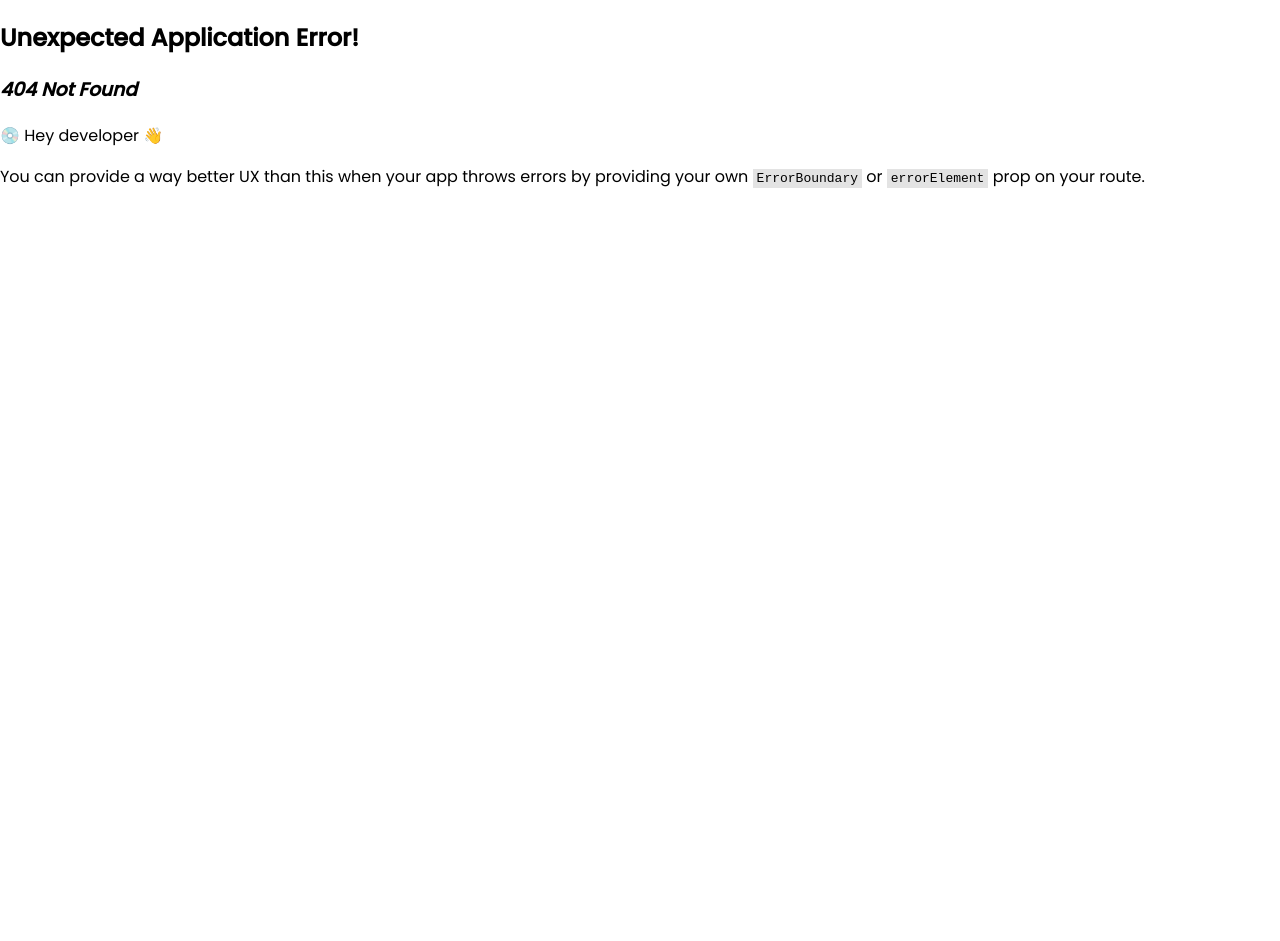
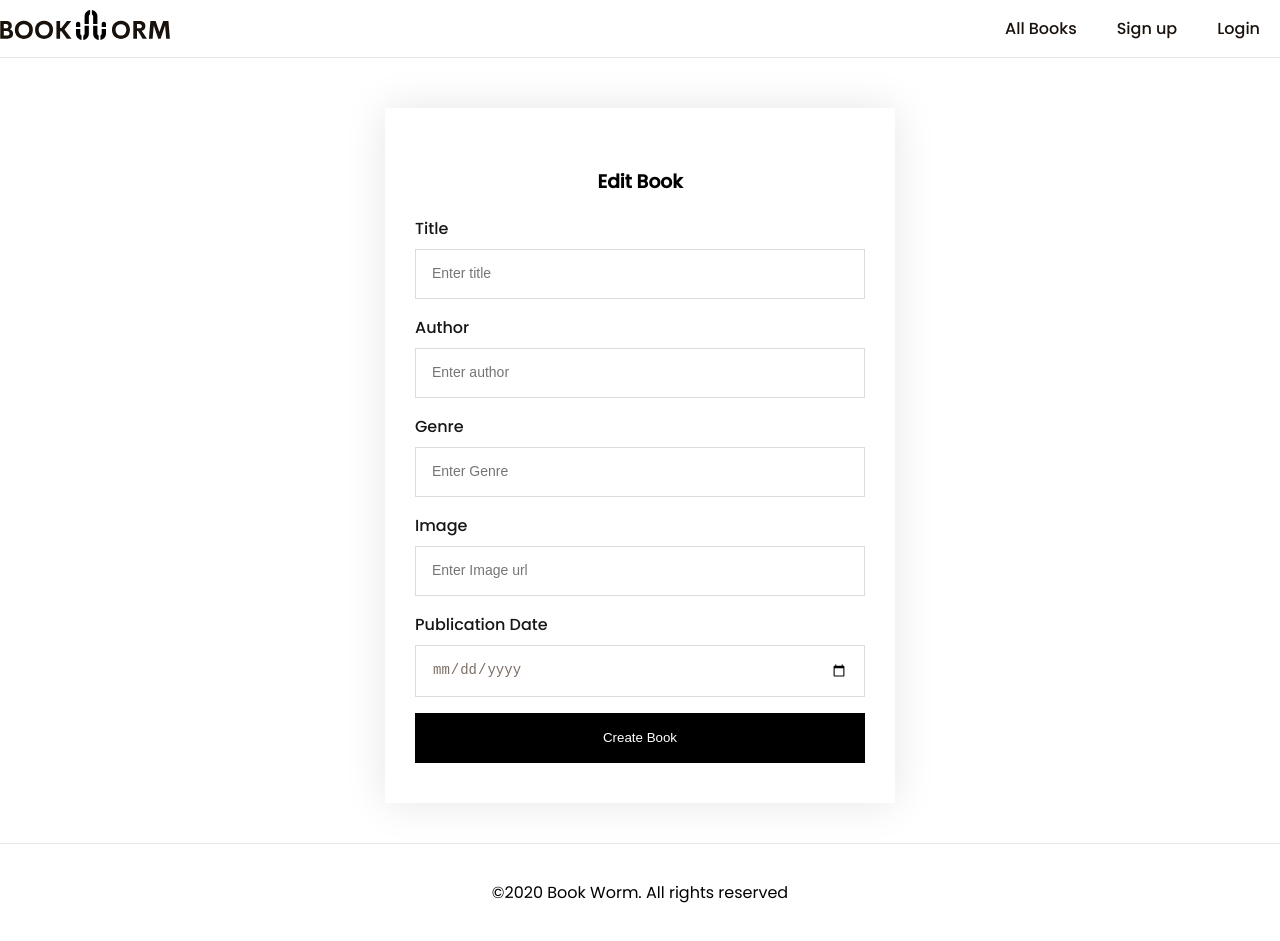
Before and after one commit to mamun8893/book-catalog, a React (Vite) app: page /edit-book/1 in a window 1280 px wide. Before the commit this address had no page. Before the commit the page ends 800 px from the top, so only its background shows below. Built offline with nearby package versions, Linux system fonts and the light colour scheme; no server answers.

Commit message:
delete book

```diff
--- a/package.json
+++ b/package.json
@@ -16,7 +16,8 @@
     "react-hook-form": "^7.45.2",
     "react-redux": "^8.1.1",
     "react-router-dom": "^6.14.1",
-    "react-toastify": "^9.1.3"
+    "react-toastify": "^9.1.3",
+    "sweetalert2": "^11.7.18"
   },
   "devDependencies": {
     "@types/node": "^20.4.2",
--- a/src/App.css
+++ b/src/App.css
@@ -232,6 +232,14 @@ header {
   background-clip: padding-box;
   border: 1px solid #dfdcd7;
 }
+.filter-wrap button {
+  background-color: #161619;
+  height: 50px;
+  color: #fff;
+  padding: 0px 40px;
+  border: none;
+  cursor: pointer;
+}
 .filter-wrap .filter {
   display: flex;
   align-items: center;
@@ -252,3 +260,19 @@ header {
   margin-top: 0px;
   text-align: center;
 }
+
+.edit-delete-btn button {
+  height: 44px;
+  padding: 0px 20px;
+  background-color: #000;
+  display: inline-flex;
+  align-items: center;
+  justify-content: center;
+  color: #fff;
+  border: none;
+  margin-right: 10px;
+  cursor: pointer;
+}
+.edit-delete-btn .delete {
+  background-color: #f30b0b;
+}
--- a/src/pages/AllBooks.tsx
+++ b/src/pages/AllBooks.tsx
@@ -1,17 +1,19 @@
+/* eslint-disable @typescript-eslint/no-floating-promises */
 /* eslint-disable @typescript-eslint/no-unsafe-return */
 /* eslint-disable @typescript-eslint/no-unsafe-member-access */
 /* eslint-disable @typescript-eslint/no-unsafe-call */
 /* eslint-disable @typescript-eslint/no-unsafe-assignment */
+import { Link } from "react-router-dom";
 import BookItem from "../components/BookItem/BookItem";
 import { useGetAllBooksQuery } from "../redux/features/bookApi/bookApi";
 import { IBook } from "../types/globalTypes";
-import { useState } from "react";
+import { useState, useEffect } from "react";
 
 const AllBooks = () => {
   const [search, setSearch] = useState("");
   const [genre, setGenre] = useState("");
   const [year, setYear] = useState("");
-  const { data: books } = useGetAllBooksQuery({ search, genre, year });
+  const { data: books, refetch } = useGetAllBooksQuery({ search, genre, year });
 
   let content = null;
   if (books?.length === 0) {
@@ -21,6 +23,10 @@ const AllBooks = () => {
       <BookItem key={book.id} book={book} />
     ));
   }
+
+  useEffect(() => {
+    refetch();
+  }, []);
 
   return (
     <div>
@@ -60,6 +66,9 @@ const AllBooks = () => {
                 <option value="2016">2016</option>
                 <option value="2015">2015</option>
               </select>
+              <Link to="/create-book">
+                <button>Add Book</button>
+              </Link>
             </div>
           </div>
           <div className="book-wrapper">{content}</div>
--- a/src/pages/BookDetails.tsx
+++ b/src/pages/BookDetails.tsx
@@ -1,14 +1,40 @@
+/* eslint-disable @typescript-eslint/restrict-template-expressions */
+/* eslint-disable @typescript-eslint/no-floating-promises */
 /* eslint-disable @typescript-eslint/no-unsafe-assignment */
 /* eslint-disable @typescript-eslint/no-unsafe-member-access */
-import { useParams } from "react-router-dom";
-import { useGetSingleBookQuery } from "../redux/features/bookApi/bookApi";
+import { Link, useNavigate, useParams } from "react-router-dom";
+import {
+  useDeleteBookMutation,
+  useGetSingleBookQuery,
+} from "../redux/features/bookApi/bookApi";
 import { useAppSelector } from "../redux/hooks";
+import Swal from "sweetalert2";
 
 const BookDetails = () => {
   const { id } = useParams<{ id: string }>();
   const { data } = useGetSingleBookQuery(id!);
   const { user } = useAppSelector((state) => state.auth);
   console.log(user);
+
+  const [deleteBook] = useDeleteBookMutation();
+  const navigate = useNavigate();
+  const handleDelete = () => {
+    Swal.fire({
+      title: "Are you sure?",
+      text: "You won't be able to revert this!",
+      icon: "warning",
+      showCancelButton: true,
+      confirmButtonColor: "#3085d6",
+      cancelButtonColor: "#d33",
+      confirmButtonText: "Yes, delete it!",
+    }).then((result) => {
+      if (result.isConfirmed) {
+        deleteBook(id!);
+        Swal.fire("Deleted!", "Your file has been deleted.", "success");
+        navigate("/all-books");
+      }
+    });
+  };
 
   return (
     <div className="book-details">
@@ -21,8 +47,12 @@ const BookDetails = () => {
           <p>{data?.publicationDate}</p>
           {user?.email === data?.user && (
             <div className="edit-delete-btn">
-              <button className="btn">Edit</button>
-              <button className="btn">Delete</button>
+              <Link to={`/edit-book/${id}`}>
+                <button className="btn">Edit</button>
+              </Link>
+              <button className="btn delete" onClick={handleDelete}>
+                Delete
+              </button>
             </div>
           )}
         </div>
--- /dev/null
+++ b/src/pages/EditBook.tsx
@@ -0,0 +1,130 @@
+/* eslint-disable @typescript-eslint/no-unsafe-argument */
+/* eslint-disable @typescript-eslint/no-unsafe-member-access */
+/* eslint-disable @typescript-eslint/no-unsafe-assignment */
+/* eslint-disable @typescript-eslint/no-misused-promises */
+/* eslint-disable @typescript-eslint/no-floating-promises */
+
+import { useForm, SubmitHandler, set } from "react-hook-form";
+import { useGetSingleBookQuery } from "../redux/features/bookApi/bookApi";
+import { useParams } from "react-router-dom";
+import { useEffect } from "react";
+
+type Inputs = {
+  title: string;
+  author: string;
+  genre: string;
+  publicationDate: string;
+  id?: number;
+  image: string;
+};
+
+const EditBook = () => {
+  const {
+    register,
+    handleSubmit,
+    watch,
+    reset,
+    setValue,
+    formState: { errors },
+  } = useForm<Inputs>();
+
+  const { id } = useParams<{ id: string }>();
+
+  const { data, isSuccess } = useGetSingleBookQuery(id!);
+
+  console.log(data);
+
+  const onSubmit: SubmitHandler<Inputs> = (data: Inputs) => {
+    const { title, author, genre, publicationDate, image } = data;
+    const year = publicationDate.split("-")[0];
+
+    // addBook({
+    //   title,
+    //   author,
+    //   genre,
+    //   publicationDate,
+    //   user: user?.email,
+    //   image,
+    //   year,
+    // });
+  };
+
+  //   useEffect(() => {
+  //     if (isSuccess) {
+  //       reset();
+  //       toastSuccess("Book Edit Successfully");
+  //     } else if (isError) {
+  //       toastError("Something went wrong");
+  //     }
+  //   }, [isSuccess, isError, error]);
+
+  useEffect(() => {
+    setValue("title", data?.title);
+    setValue("author", data?.author);
+    setValue("genre", data?.genre);
+    setValue("image", data?.image);
+    setValue("publicationDate", data?.publicationDate);
+  }, [isSuccess]);
+  return (
+    <div className="create-book">
+      <div className="auth-wrap">
+        <h3>Edit Book</h3>
+        <form onSubmit={handleSubmit(onSubmit)}>
+          <div className="form-group">
+            <label>Title</label>
+            <input
+              type="text"
+              className="form-control"
+              placeholder="Enter title"
+              {...register("title", { required: true })}
+            />
+            {errors.title && <span>This field is required</span>}
+          </div>
+          <div className="form-group">
+            <label>Author</label>
+            <input
+              type="text"
+              className="form-control"
+              placeholder="Enter author"
+              {...register("author", { required: true })}
+            />
+            {errors.author && <span>This field is required</span>}
+          </div>
+          <div className="form-group">
+            <label>Genre</label>
+            <input
+              type="text"
+              className="form-control"
+              placeholder="Enter Genre"
+              {...register("genre", { required: true })}
+            />
+            {errors.genre && <span>This field is required</span>}
+          </div>
+          <div className="form-group">
+            <label>Image</label>
+            <input
+              type="text"
+              className="form-control"
+              placeholder="Enter Image url"
+              {...register("image", { required: true })}
+            />
+            {errors.image && <span>This field is required</span>}
+          </div>
+          <div className="form-group">
+            <label>Publication Date</label>
+            <input
+              type="date"
+              className="form-control"
+              placeholder="Enter date"
+              {...register("publicationDate", { required: true })}
+            />
+            {errors.publicationDate && <span>This field is required</span>}
+          </div>
+          <button type="submit">Create Book</button>
+        </form>
+      </div>
+    </div>
+  );
+};
+
+export default EditBook;
--- a/src/redux/features/bookApi/bookApi.ts
+++ b/src/redux/features/bookApi/bookApi.ts
@@ -1,4 +1,6 @@
+/* eslint-disable @typescript-eslint/no-unsafe-assignment */
 /* eslint-disable @typescript-eslint/restrict-template-expressions */
+
 import { IBook } from "../../../types/globalTypes";
 import { apiSlice } from "../api/apiSlice";
 
@@ -39,6 +41,19 @@ const bookApi = apiSlice.injectEndpoints({
         url: `/books/${id}`,
       }),
     }),
+    deleteBook: builder.mutation({
+      query: (id: string) => ({
+        url: `/books/${id}`,
+        method: "DELETE",
+      }),
+    }),
+    updateBook: builder.mutation({
+      query: ({ id, data }) => ({
+        url: `/books/${id}`,
+        method: "PUT",
+        body: data,
+      }),
+    }),
   }),
 });
 
@@ -47,4 +62,6 @@ export const {
   useGetLatestBooksQuery,
   useGetAllBooksQuery,
   useGetSingleBookQuery,
+  useDeleteBookMutation,
+  useUpdateBookMutation,
 } = bookApi;
--- a/src/routes/routes.tsx
+++ b/src/routes/routes.tsx
@@ -8,6 +8,7 @@ import CreateBook from "../pages/CreateBook";
 import PrivateRoute from "./PrivateRoute";
 import AllBooks from "../pages/AllBooks";
 import BookDetails from "../pages/BookDetails";
+import EditBook from "../pages/EditBook";
 
 const router = createBrowserRouter([
   {
@@ -34,6 +35,10 @@ const router = createBrowserRouter([
         path: "/book-details/:id",
         element: <BookDetails />,
       },
+      {
+        path: "/edit-book/:id",
+        element: <EditBook />,
+      },
     ],
   },
   {
```
Also changed, not shown: 1 other file (tests, documents, lock files or other folders).
